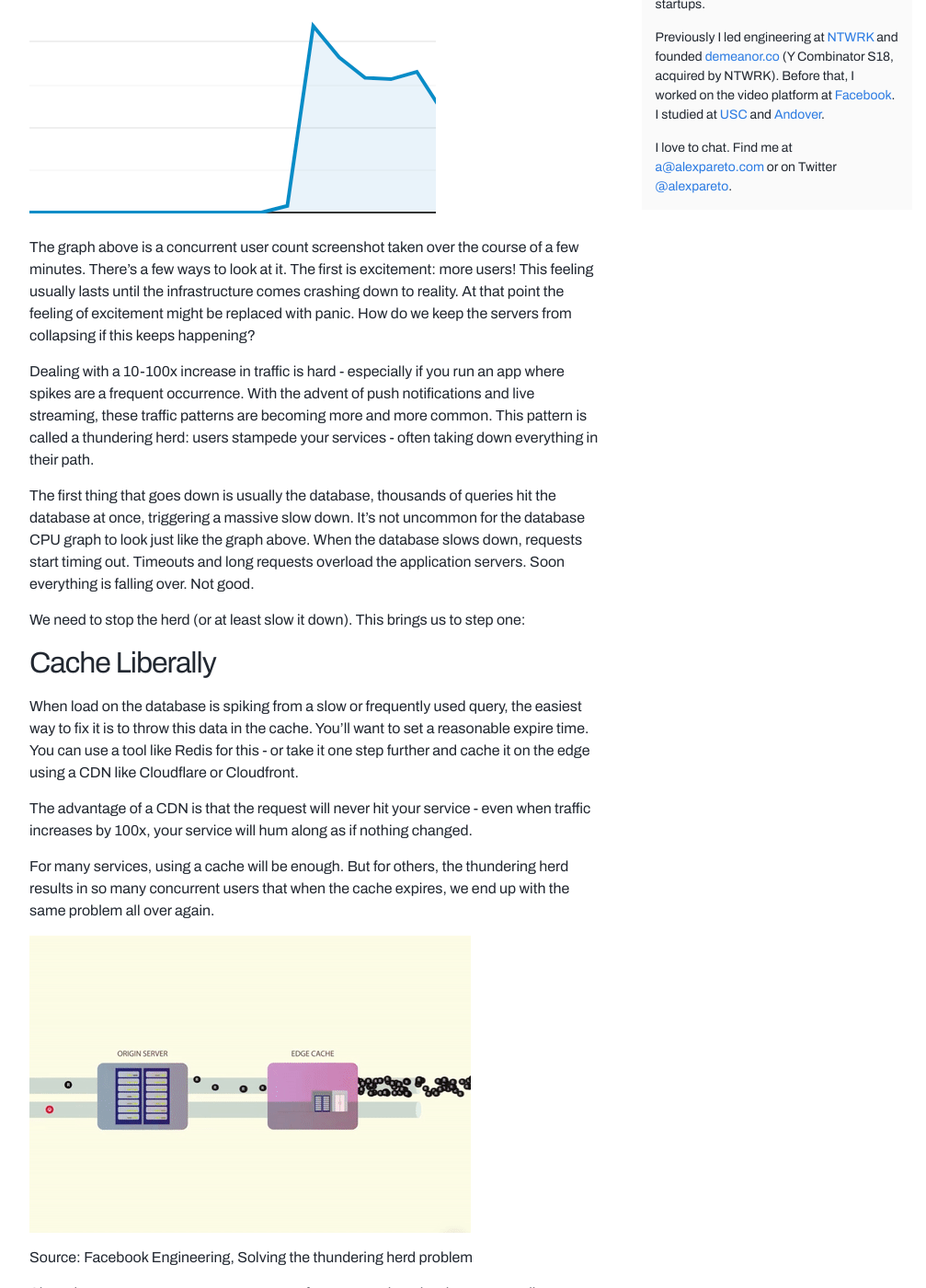
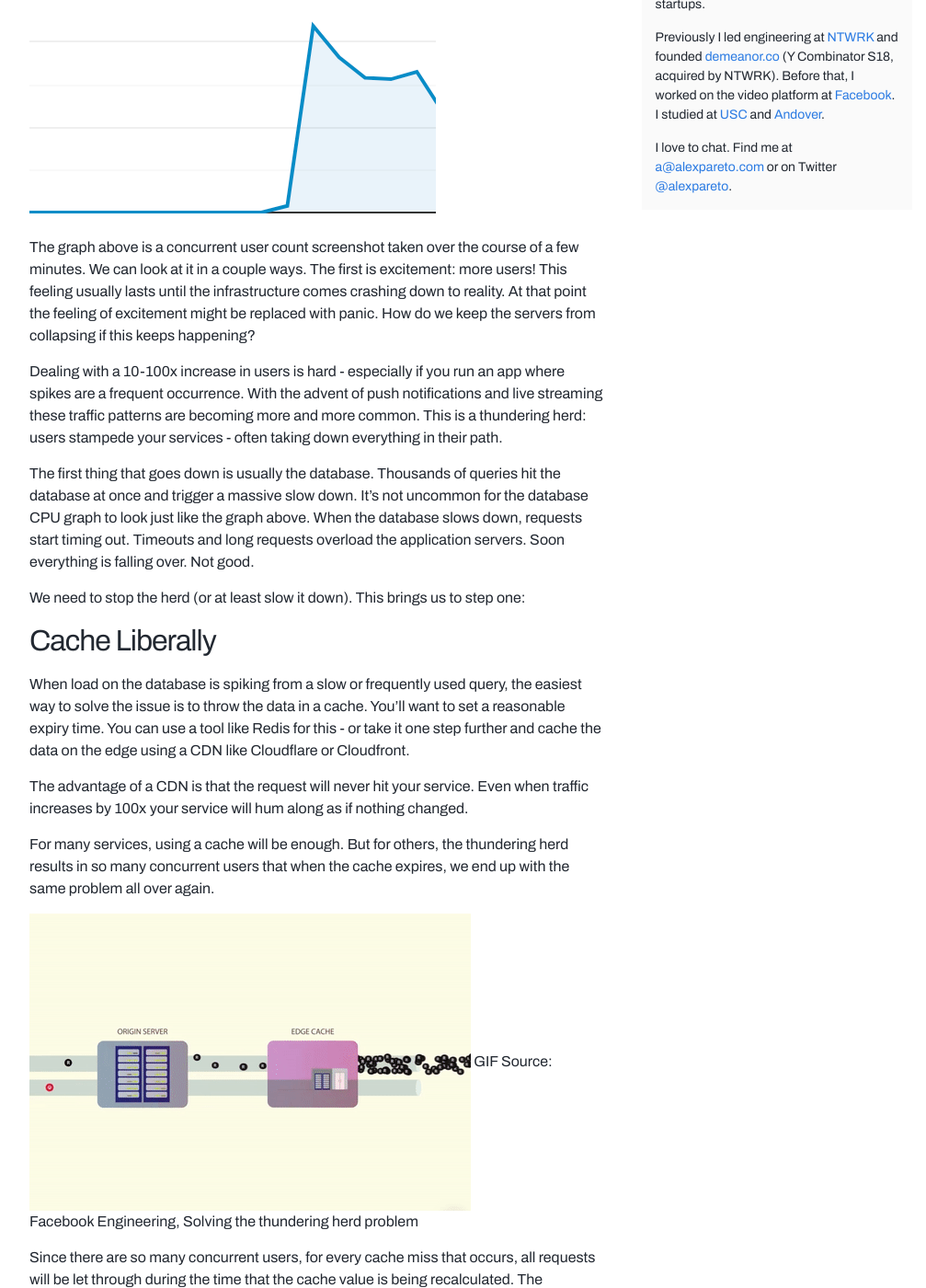
Before and after one commit to alexpareto/blog, a Jekyll site: the page built from _posts/2020-06-15-thundering-herds.markdown, in a window 1280 px wide and 1400 px high, scrolled down 230 px. Shown: the whole window at 92% size, without its empty margins (128-1135 px from the left). Built offline with Jekyll 4.4.1, drawn with Linux system fonts in a browser that asks for light colours; comment, search, counter and statistics services are not loaded; some of the changed text lies outside the part shown.

Commit message:
add thundering herds

```diff
--- a/_posts/2020-06-15-thundering-herds.markdown
+++ b/_posts/2020-06-15-thundering-herds.markdown
@@ -6,25 +6,24 @@ published: true
 
 ![/assets/spiky_traffic.png](/assets/spiky_traffic.png)
 
-The graph above is a concurrent user count screenshot taken over the course of a few minutes. There's a few ways to look at it. The first is excitement: more users! This feeling usually lasts until the infrastructure comes crashing down to reality. At that point the feeling of excitement might be replaced with panic. How do we keep the servers from collapsing if this keeps happening?
+The graph above is a concurrent user count screenshot taken over the course of a few minutes. We can look at it in a couple ways. The first is excitement: more users! This feeling usually lasts until the infrastructure comes crashing down to reality. At that point the feeling of excitement might be replaced with panic. How do we keep the servers from collapsing if this keeps happening?
 
-Dealing with a 10-100x increase in traffic is hard - especially if you run an app where spikes are a frequent occurrence. With the advent of push notifications and live streaming, these traffic patterns are becoming more and more common. This pattern is called a thundering herd: users stampede your services - often taking down everything in their path.
+Dealing with a 10-100x increase in users is hard - especially if you run an app where spikes are a frequent occurrence. With the advent of push notifications and live streaming these traffic patterns are becoming more and more common. This is a thundering herd: users stampede your services - often taking down everything in their path.
 
-The first thing that goes down is usually the database, thousands of queries hit the database at once, triggering a massive slow down. It's not uncommon for the database CPU graph to look just like the graph above. When the database slows down, requests start timing out. Timeouts and long requests overload the application servers. Soon everything is falling over. Not good.
+The first thing that goes down is usually the database. Thousands of queries hit the database at once and trigger a massive slow down. It's not uncommon for the database CPU graph to look just like the graph above. When the database slows down, requests start timing out. Timeouts and long requests overload the application servers. Soon everything is falling over. Not good.
 
 We need to stop the herd (or at least slow it down). This brings us to step one:
 
 ## Cache Liberally
 
-When load on the database is spiking from a slow or frequently used query, the easiest way to fix it is to throw this data in the cache. You'll want to set a reasonable expire time. You can use a tool like Redis for this - or take it one step further and cache it on the edge using a CDN like Cloudflare or Cloudfront.
+When load on the database is spiking from a slow or frequently used query, the easiest way to solve the issue is to throw the data in a cache. You'll want to set a reasonable expiry time. You can use a tool like Redis for this - or take it one step further and cache the data on the edge using a CDN like Cloudflare or Cloudfront.
 
-The advantage of a CDN is that the request will never hit your service - even when traffic increases by 100x, your service will hum along as if nothing changed.
+The advantage of a CDN is that the request will never hit your service. Even when traffic increases by 100x your service will hum along as if nothing changed.
 
 For many services, using a cache will be enough. But for others, the thundering herd results in so many concurrent users that when the cache expires, we end up with the same problem all over again.
 
 ![/assets/thundering_herd.gif](/assets/thundering_herd.gif)
-
-Source: Facebook Engineering, Solving the thundering herd problem
+GIF Source: Facebook Engineering, Solving the thundering herd problem
 
 Since there are so many concurrent users, for every cache miss that occurs, all requests will be let through during the time that the cache value is being recalculated. The underlying service will collapse in response to this.
 
@@ -50,15 +49,14 @@ Using a cache like Redis or Memcached, this would look something like the follow
    1. Update the real expire key to be in the future (this will prevent other requests from attempting to recalculate the data).
    2. Recalculate the data and then update the key with the latest data, so all subsequent requests will get the latest data
 
-If possible, the read and update steps should be done in an atomic way - this will prevent any other request from also recalculating the data at the same time.
+If possible, the read and update steps should be done in an atomic way. This will prevent any other request from recalculating the data at the same time.
 
 ## Option 2: Have the others wait for the latest data
 
 We can also have the other requests wait for the latest data from the request. This is called request coalescing or request collapsing. Many CDN providers have this functionality built in (often in advanced settings).
 
 ![/assets/coalesced_herd.gif](/assets/coalesced_herd.gif)
-
-Source: Facebook Engineering, Solving the thundering herd problem
+GIF Source: Facebook Engineering, Solving the thundering herd problem
 
 Using something like Redis or Memcached to solve this problem would look like the following:
 
```
Also changed, not shown: other parts of _posts/2020-06-15-thundering-herds.markdown (+1 -1 lines).
